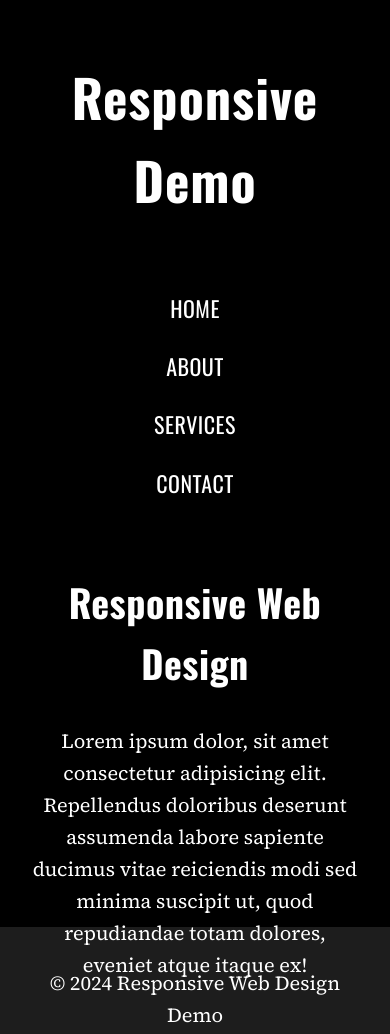
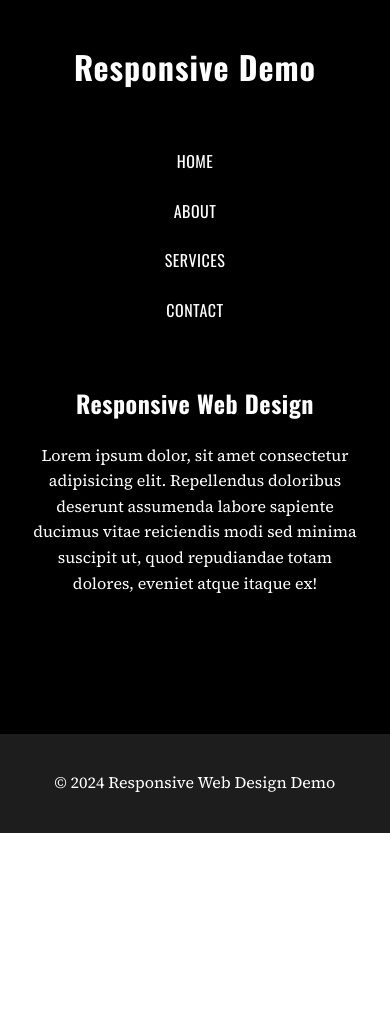
Before and after one commit to JAVAGBG23/intro_html_css, a plain HTML site: page responsive/example_1/index.html in a window 390 px wide. After the commit the page ends 844 px from the top, so only its background shows below. Drawn offline with nearby package versions, Linux system fonts and the light colour scheme.

Commit message:
finished example 1

```diff
--- a/responsive/example_1/style.css
+++ b/responsive/example_1/style.css
@@ -72,7 +72,8 @@ footer {
   height: 10%;
 }
 
-/*MEDIA QUERIES*/
+/*MEDIA QUERIES
+Tablets*/
 @media (max-width: 1024px) {
   nav,
   ul,
@@ -85,3 +86,33 @@ footer {
     height: 42%;
   }
 }
+/*Mobile*/
+@media (max-width: 480px) {
+  header,
+  nav,
+  ul,
+  li,
+  a,
+  main,
+  section,
+  footer,
+  p {
+    font-size: 16px;
+  }
+
+  h1 {
+    font-size: 32px;
+  }
+
+  h2 {
+    font-size: 24px;
+  }
+
+  main {
+    height: 40%;
+  }
+
+  footer {
+    height: 7%;
+  }
+}
```
